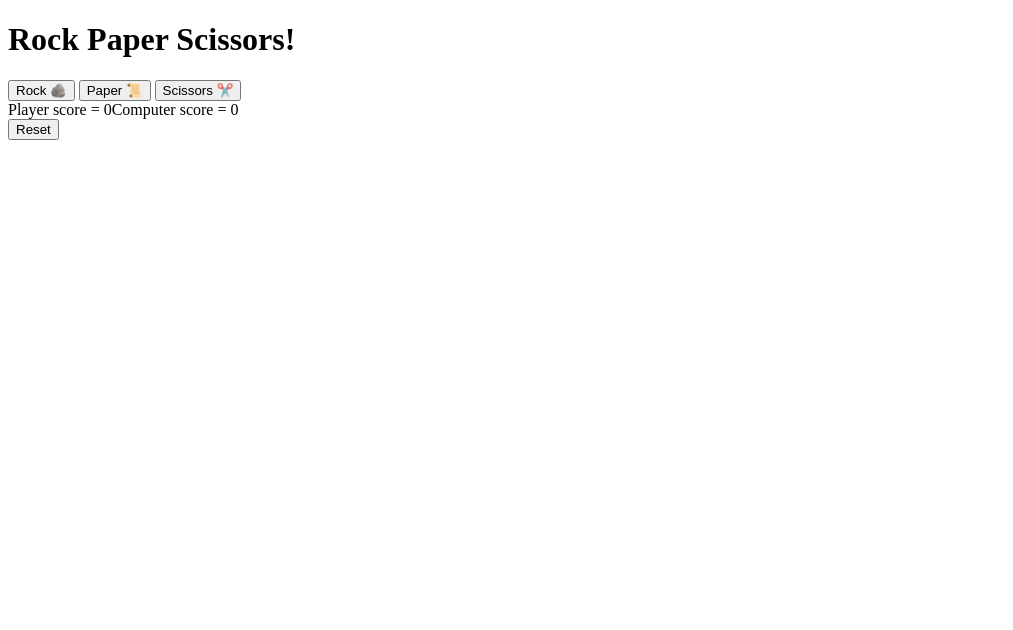
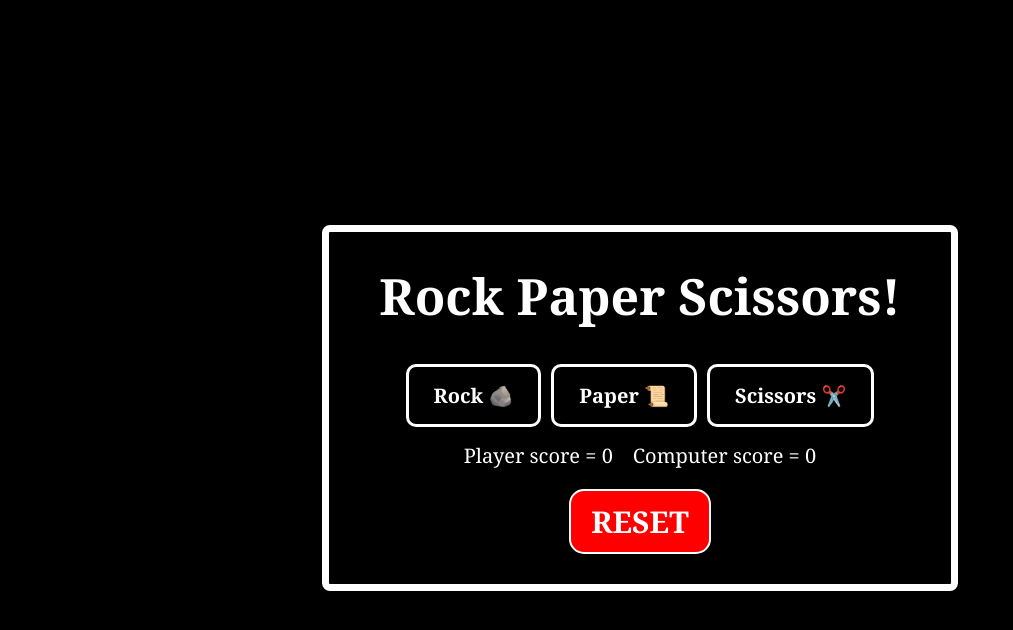
Before and after one commit to SeanRMcC/odin-rock-paper-scissors, a plain HTML site: page index.html in a window 1280 px wide. Shown: the whole page, without its empty margins (0-1013 px from the left). Drawn offline with Linux system fonts and the light colour scheme.

Commit message:
Add styles

```diff
--- a/game.js
+++ b/game.js
@@ -61,8 +61,10 @@ const reset = document.querySelector("#reset");
 buttons.forEach(button => {
     button.addEventListener("click", () => {
         if(computerScore == 5){
+            winner.style.color = "red";
             winner.textContent = "Computer Wins! Better luck next time!";
         }else if(playerScore == 5){
+            winner.style.color = "green";
             winner.textContent = "Player Wins! Congrats!";
         }else{
             const computerChoice = getComputerChoice();
--- a/index.html
+++ b/index.html
@@ -4,18 +4,23 @@
         <meta charset="UTF-8">
         <title>Rock Paper Scissors</title>
         <script src="game.js" defer></script>
+        <link rel="stylesheet" href="styles.css">
     </head>
     <body>
         <div id="game">
             <h1>Rock Paper Scissors!</h1>
-            <button class="choice" id="Rock">Rock 🪨</button>
-            <button class="choice" id="Paper">Paper 📜</button>
-            <button class="choice" id="Scissors">Scissors ✂️</button>
+            <div id="buttons">
+                <button class="choice" id="Rock">Rock 🪨</button>
+                <button class="choice" id="Paper">Paper 📜</button>
+                <button class="choice" id="Scissors">Scissors ✂️</button>
+            </div>
             <div id="c-choice"></div>
             <div id="results"></div>
-            Player score = <span id="p-score">0</span>Computer score = <span id="c-score">0</span>
+            <div id="spans">
+                <span class=scores>Player score = <span id="p-score">0</span></span> <span class=scores>Computer score = <span id="c-score">0</span></span>
+            </div>
             <div id="winner"></div>
-            <button id="reset">Reset</button>
+            <div id="reset-wrapper"><button id="reset">RESET</button></div>
         </div>
     </body>
 </html>
--- /dev/null
+++ b/styles.css
@@ -0,0 +1,82 @@
+*{
+    font-family: Georgia, 'Times New Roman', Times, serif;
+}
+
+body{
+    background-color: black;
+    display: flex;
+    justify-content: center;
+    align-items: center;
+}
+
+body, html{
+    height: 100%;
+}
+
+h1{
+    font-size: 50px;
+    margin-top: 0px;
+}
+
+
+
+#game{
+    border: 7px solid white;
+    border-radius: 8px;
+    color: white;
+    padding: 30px 50px;
+}
+
+#buttons{
+    display: flex;
+    justify-content: center;
+    gap: 10px;
+    margin-bottom: 15px;
+}
+
+.choice{
+    font-weight: bold;
+    border: 3px solid white;
+    border-radius: 10px;
+    padding: 15px 25px;
+    background-color: black;
+    color: white;
+    font-size: 20px;
+}
+
+#spans{
+    display: flex;
+    justify-content: center;
+    gap: 20px;
+}
+
+#c-choice, #results, #winner{
+    text-align: center;
+
+}
+
+#c-choice, #results, .scores{
+    margin-bottom: 10px;
+    font-size: 20px;
+}
+
+#winner{
+    font-size: 25px;
+    font-weight: bold;
+}
+
+#reset{
+    border-radius: 15px;
+    margin-top: 10px;
+    padding: 10px 20px;
+    font-size: 30px;
+    color: white;
+    background-color: red;
+    font-weight: bold;
+    border: 2px solid white;
+}
+
+#reset-wrapper{
+    display: flex;
+    justify-content: center;
+}
```
